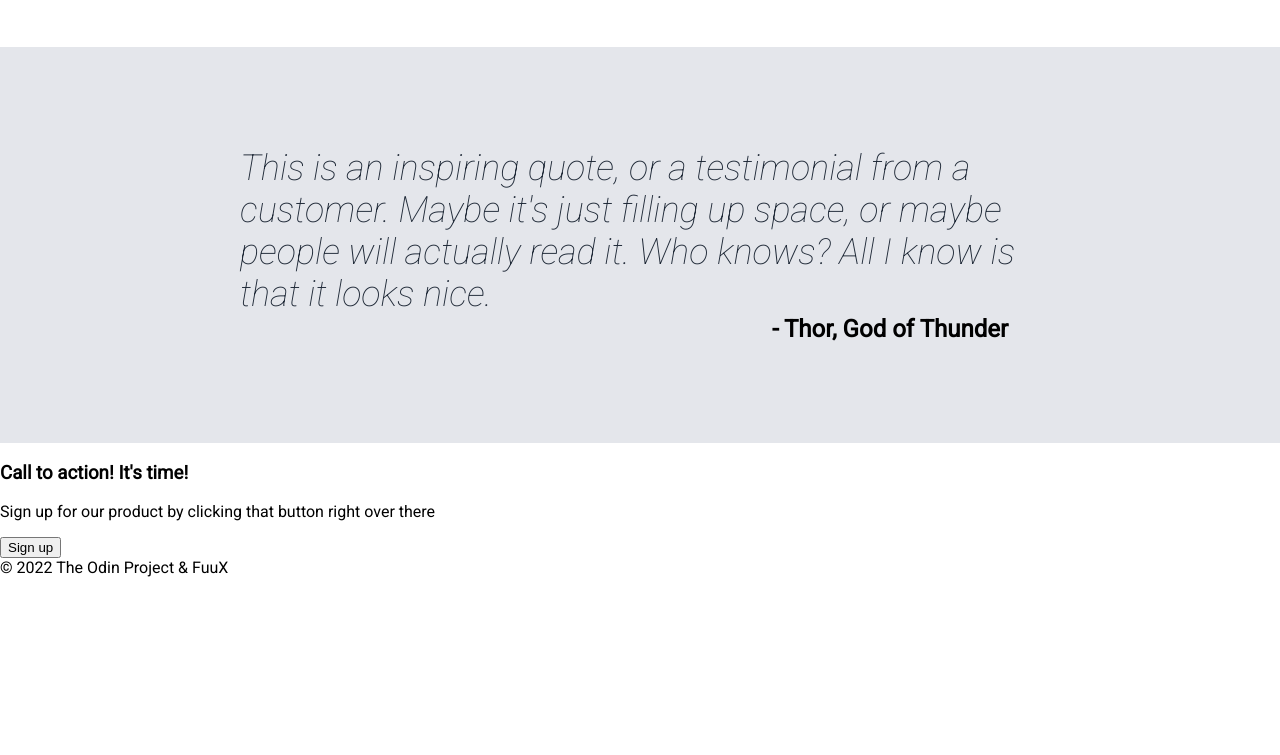
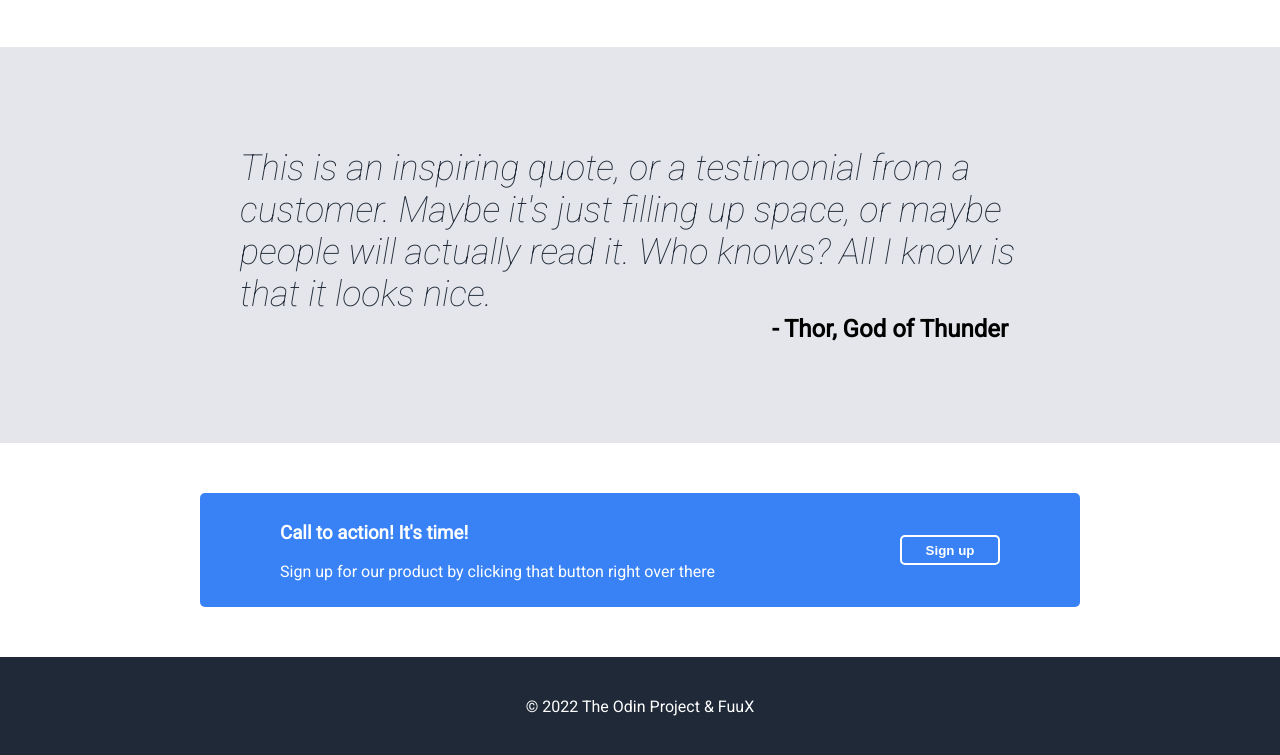
Before and after one commit to FuuX/odin-landing, a plain HTML site: page index.html in a window 1280 px wide. Shown: the part 801-1556 px from the top of the page. Before the commit the page ends 1378 px from the top, so only its background shows below. Drawn offline with Linux system fonts and the light colour scheme.

Commit message:
styling and adjusting action section and footer

```diff
--- a/style.css
+++ b/style.css
@@ -149,3 +149,39 @@ html, body
     font-style: normal;
     margin-left: 500px;
 }
+
+.action {
+    background-color: #3882F6;
+    margin: 50px 200px;
+    padding: 10px 80px;
+    display: flex;
+    align-items: center;
+    border-radius: 5px;
+    color: white;
+}
+
+
+.signbox {
+    width: 100px;
+    height: 30px;
+    background-color: #3882F6;
+    color: white;
+    border: 2px white solid;
+    border-radius: 5px;
+    font-weight: 600;
+}
+
+.action > .text {
+    flex: 1;
+}
+
+footer {
+    background-color:#1F2937;
+    color: white;
+    height: 100px;
+    text-align: center;
+}
+
+.authors {
+    padding-top: 40px;
+}
```
